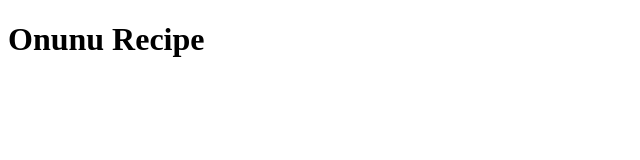
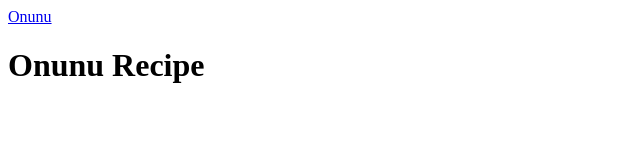
Before and after one commit to Whytebillionz/Recipes, a plain HTML site: page Other_Recipes/onunu.html in a window 1280 px wide. Shown: the whole page, without its empty margins (0-640 px from the left). Drawn offline with Linux system fonts and the light colour scheme.

Commit message:
Modify index.html file

```diff
--- a/Other_Recipes/onunu.html
+++ b/Other_Recipes/onunu.html
@@ -4,7 +4,7 @@
     <meta charset="UTF-8">
     <meta http-equiv="X-UA-Compatible" content="IE=edge">
     <meta name="viewport" content="width=device-width, initial-scale=1.0">
-    <a href="onunu.html"></a>
+    <a href="onunu.html">Onunu</a>
     <title>Document</title>
 </head>
 <body>
```
